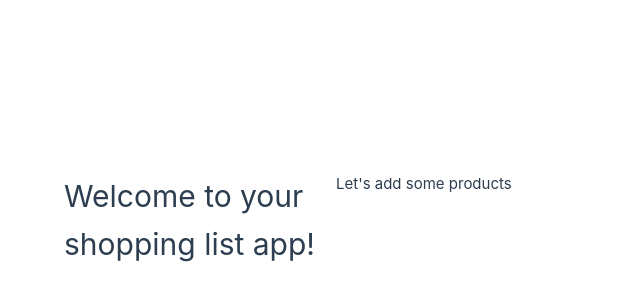
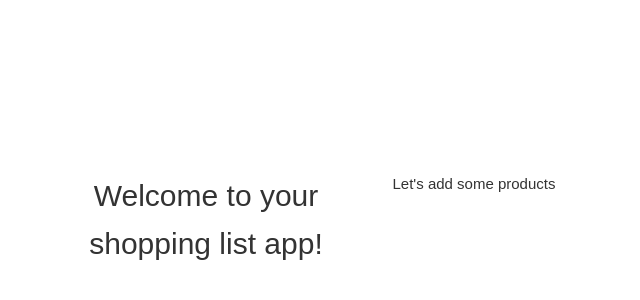
Before and after one commit to jlcarrascof/shopping-list, a Vue app: page / in a window 1280 px wide. Shown: the part 180-480 px from the top of the page, without its empty margins (0-640 px from the left). Built offline with nearby package versions, Linux system fonts and the light colour scheme.

Commit message:
Add styling for the main app container in App.vue

```diff
--- a/src/App.vue
+++ b/src/App.vue
@@ -10,5 +10,11 @@
 </template>
 
 <style scoped>
-
+  #app {
+    text-align: center;
+    font-family: Arial, Helvetica, sans-serif;
+    max-width: 600px;
+    margin: auto;
+    color: #333;
+  }
 </style>
```
